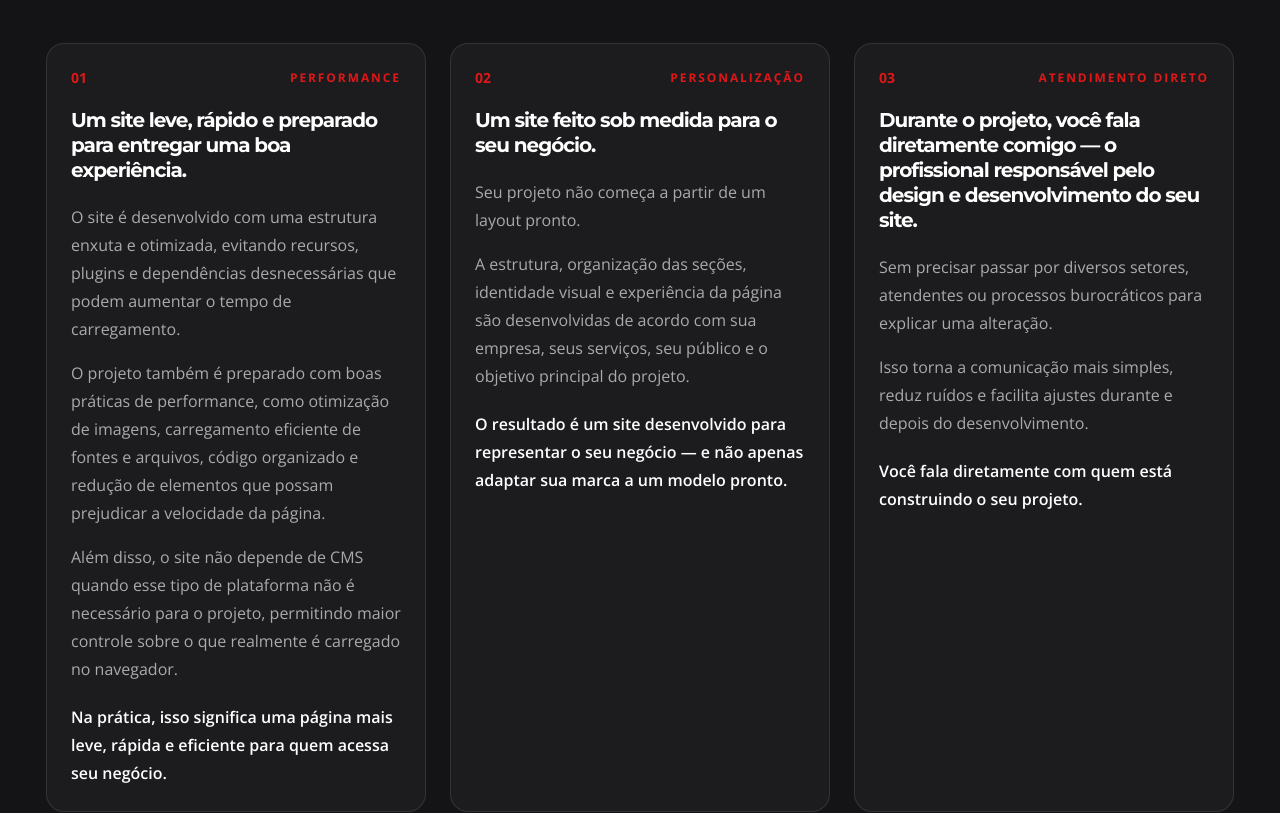
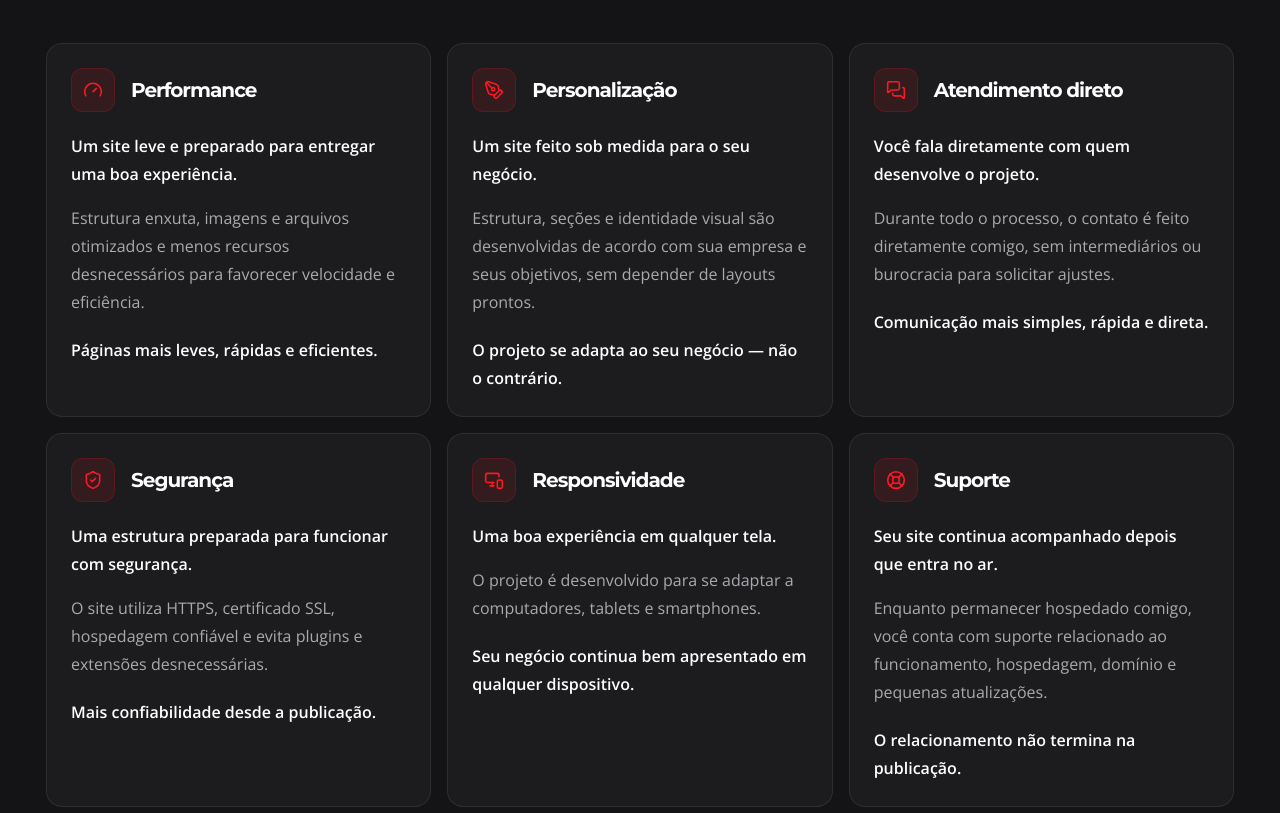
Before and after one commit to leolocs/leolocs_website, a React (Vite) app: page / in a window 1280 px wide. Shown: the part 5237-6050 px from the top of the page. Built offline with nearby package versions, Linux system fonts and the light colour scheme.

Commit message:
Alterações da seção diferenciais

```diff
--- a/src/App.tsx
+++ b/src/App.tsx
@@ -6,10 +6,15 @@ import {
   ChevronDown,
   ChevronRight,
   CircleDashed,
+  Gauge,
+  LifeBuoy,
   Menu,
   MonitorSmartphone,
   MousePointerClick,
+  MessagesSquare,
   PanelsTopLeft,
+  PenTool,
+  ShieldCheck,
   Search,
   SlidersHorizontal,
   TrendingUp,
@@ -138,6 +143,79 @@ const projectCards = [
 ];
 
 const whatsappBase = 'https://wa.me/5585999893938';
+
+const differentials = [
+  {
+    title: 'Performance',
+    icon: Gauge,
+    headline: 'Um site leve e preparado para entregar uma boa experiência.',
+    description: 'Estrutura enxuta, imagens e arquivos otimizados e menos recursos desnecessários para favorecer velocidade e eficiência.',
+    highlight: 'Páginas mais leves, rápidas e eficientes.',
+  },
+  {
+    title: 'Personalização',
+    icon: PenTool,
+    headline: 'Um site feito sob medida para o seu negócio.',
+    description: 'Estrutura, seções e identidade visual são desenvolvidas de acordo com sua empresa e seus objetivos, sem depender de layouts prontos.',
+    highlight: 'O projeto se adapta ao seu negócio — não o contrário.',
+  },
+  {
+    title: 'Atendimento direto',
+    icon: MessagesSquare,
+    headline: 'Você fala diretamente com quem desenvolve o projeto.',
+    description: 'Durante todo o processo, o contato é feito diretamente comigo, sem intermediários ou burocracia para solicitar ajustes.',
+    highlight: 'Comunicação mais simples, rápida e direta.',
+  },
+  {
+    title: 'Segurança',
+    icon: ShieldCheck,
+    headline: 'Uma estrutura preparada para funcionar com segurança.',
+    description: 'O site utiliza HTTPS, certificado SSL, hospedagem confiável e evita plugins e extensões desnecessárias.',
+    highlight: 'Mais confiabilidade desde a publicação.',
+  },
+  {
+    title: 'Responsividade',
+    icon: MonitorSmartphone,
+    headline: 'Uma boa experiência em qualquer tela.',
+    description: 'O projeto é desenvolvido para se adaptar a computadores, tablets e smartphones.',
+    highlight: 'Seu negócio continua bem apresentado em qualquer dispositivo.',
+  },
+  {
+    title: 'Suporte',
+    icon: LifeBuoy,
+    headline: 'Seu site continua acompanhado depois que entra no ar.',
+    description: 'Enquanto permanecer hospedado comigo, você conta com suporte relacionado ao funcionamento, hospedagem, domínio e pequenas atualizações.',
+    highlight: 'O relacionamento não termina na publicação.',
+  },
+];
+
+type DifferentialCardProps = (typeof differentials)[number];
+
+function DifferentialCard({ icon: Icon, title, headline, description, highlight }: DifferentialCardProps) {
+  function handlePointerMove(event: React.PointerEvent<HTMLElement>) {
+    const card = event.currentTarget;
+    const bounds = card.getBoundingClientRect();
+
+    card.style.setProperty('--mouse-x', `${event.clientX - bounds.left}px`);
+    card.style.setProperty('--mouse-y', `${event.clientY - bounds.top}px`);
+  }
+
+  return (
+    <article onPointerMove={handlePointerMove} className="differential-card p-6">
+      <div className="differential-card__content">
+        <div className="flex items-center gap-4">
+          <div className="flex h-11 w-11 shrink-0 items-center justify-center rounded-xl border border-[#FF1724]/20 bg-[#FF1724]/10 text-[#FF1724]">
+            <Icon className="h-5 w-5" strokeWidth={1.9} aria-hidden="true" />
+          </div>
+          <h3 className="text-xl font-bold leading-tight text-white">{title}</h3>
+        </div>
+        <p className="mt-5 text-base font-semibold leading-7 text-white">{headline}</p>
+        <p className="mt-4 text-base leading-7 text-muted">{description}</p>
+        <p className="mt-5 font-semibold leading-7 text-white">{highlight}</p>
+      </div>
+    </article>
+  );
+}
 
 function App() {
   const [mobileOpen, setMobileOpen] = useState(false);
@@ -405,80 +483,8 @@ function App() {
             O que você ganha ao desenvolver seu projeto comigo:
           </h2>
 
-          <div className="mt-12 grid gap-6 md:grid-cols-2 xl:grid-cols-3">
-            {[
-              {
-                number: '01',
-                title: 'Performance',
-                intro: 'Um site leve, rápido e preparado para entregar uma boa experiência.',
-                paragraphs: [
-                  'O site é desenvolvido com uma estrutura enxuta e otimizada, evitando recursos, plugins e dependências desnecessárias que podem aumentar o tempo de carregamento.',
-                  'O projeto também é preparado com boas práticas de performance, como otimização de imagens, carregamento eficiente de fontes e arquivos, código organizado e redução de elementos que possam prejudicar a velocidade da página.',
-                  'Além disso, o site não depende de CMS quando esse tipo de plataforma não é necessário para o projeto, permitindo maior controle sobre o que realmente é carregado no navegador.',
-                ],
-                emphasis: 'Na prática, isso significa uma página mais leve, rápida e eficiente para quem acessa seu negócio.',
-              },
-              {
-                number: '02',
-                title: 'Personalização',
-                intro: 'Um site feito sob medida para o seu negócio.',
-                paragraphs: [
-                  'Seu projeto não começa a partir de um layout pronto.',
-                  'A estrutura, organização das seções, identidade visual e experiência da página são desenvolvidas de acordo com sua empresa, seus serviços, seu público e o objetivo principal do projeto.',
-                ],
-                emphasis: 'O resultado é um site desenvolvido para representar o seu negócio — e não apenas adaptar sua marca a um modelo pronto.',
-              },
-              {
-                number: '03',
-                title: 'Atendimento direto',
-                intro: 'Durante o projeto, você fala diretamente comigo — o profissional responsável pelo design e desenvolvimento do seu site.',
-                paragraphs: [
-                  'Sem precisar passar por diversos setores, atendentes ou processos burocráticos para explicar uma alteração.',
-                  'Isso torna a comunicação mais simples, reduz ruídos e facilita ajustes durante e depois do desenvolvimento.',
-                ],
-                emphasis: 'Você fala diretamente com quem está construindo o seu projeto.',
-              },
-              {
-                number: '04',
-                title: 'Segurança',
-                intro: 'Seu site é publicado utilizando serviços de hospedagem confiáveis e configurado com certificado SSL, garantindo conexão HTTPS e proteção dos dados transmitidos entre o visitante e a página.',
-                paragraphs: [
-                  'Além disso, a estrutura do projeto evita recursos e extensões desnecessárias, reduzindo pontos que poderiam exigir manutenção ou atualização constante.',
-                ],
-                emphasis: 'Você recebe um site preparado para operar com mais segurança e confiabilidade desde o lançamento.',
-              },
-              {
-                number: '05',
-                title: 'Responsividade',
-                intro: 'Seu site é desenvolvido para funcionar corretamente em computadores, tablets e smartphones.',
-                paragraphs: [
-                  'A estrutura, o conteúdo, os botões e os elementos da interface são adaptados para diferentes tamanhos de tela, garantindo uma navegação clara e confortável independentemente do dispositivo utilizado pelo seu cliente.',
-                ],
-                emphasis: 'Seu negócio continua bem apresentado, seja no computador ou no celular.',
-              },
-              {
-                number: '06',
-                title: 'Suporte',
-                intro: 'O acompanhamento não termina depois que o site é publicado.',
-                paragraphs: [
-                  'Enquanto seu site permanecer hospedado comigo, você continua contando com suporte para questões relacionadas ao funcionamento da página, hospedagem, domínio e ajustes técnicos necessários para manter o projeto operando corretamente.',
-                  'Isso significa que, caso surja alguma dúvida, problema ou necessidade de orientação, você continua tendo um contato direto para resolver essas questões sem precisar procurar outro profissional.',
-                ],
-                emphasis: 'Seu site continua com suporte mesmo depois de estar no ar.',
-              },
-            ].map((benefit) => (
-              <article key={benefit.number} className="rounded-[18px] border border-border bg-card p-6 transition hover:-translate-y-1 hover:border-brand/40">
-                <div className="mb-5 flex items-center justify-between">
-                  <span className="text-sm font-bold text-brandText">{benefit.number}</span>
-                  <span className="text-xs font-bold uppercase tracking-[0.16em] text-brandText">{benefit.title}</span>
-                </div>
-                <h3 className="text-xl font-bold leading-tight text-white">{benefit.intro}</h3>
-                <div className="mt-5 space-y-4 text-base leading-7 text-muted">
-                  {benefit.paragraphs.map((paragraph) => <p key={paragraph}>{paragraph}</p>)}
-                </div>
-                <p className="mt-5 font-semibold leading-7 text-white">{benefit.emphasis}</p>
-              </article>
-            ))}
+          <div className="mt-12 grid gap-4 md:grid-cols-2 xl:grid-cols-3">
+            {differentials.map((differential) => <DifferentialCard key={differential.title} {...differential} />)}
           </div>
         </section>
 
--- a/src/index.css
+++ b/src/index.css
@@ -71,6 +71,58 @@ img {
   animation: hero-word-in 320ms ease-out;
 }
 
+.differential-card {
+  --mouse-x: 50%;
+  --mouse-y: 50%;
+  position: relative;
+  overflow: hidden;
+  border: 1px solid rgba(255, 255, 255, 0.08);
+  border-radius: 16px;
+  background: #1c1c1f;
+  transition: transform 220ms ease, border-color 220ms ease;
+}
+
+.differential-card::before,
+.differential-card::after {
+  content: '';
+  position: absolute;
+  inset: 0;
+  pointer-events: none;
+  opacity: 0;
+  transition: opacity 220ms ease;
+}
+
+.differential-card::before {
+  background: radial-gradient(320px circle at var(--mouse-x) var(--mouse-y), rgba(255, 23, 36, 0.12), transparent 45%);
+  z-index: 0;
+}
+
+.differential-card::after {
+  border-radius: inherit;
+  padding: 1px;
+  background: radial-gradient(240px circle at var(--mouse-x) var(--mouse-y), rgba(255, 23, 36, 0.55), transparent 45%);
+  -webkit-mask: linear-gradient(#fff 0 0) content-box, linear-gradient(#fff 0 0);
+  -webkit-mask-composite: xor;
+  mask-composite: exclude;
+  z-index: 1;
+}
+
+.differential-card:hover {
+  transform: translateY(-3px);
+  border-color: rgba(255, 23, 36, 0.26);
+}
+
+.differential-card:hover::before,
+.differential-card:hover::after {
+  opacity: 1;
+}
+
+.differential-card__content {
+  position: relative;
+  z-index: 2;
+  height: 100%;
+}
+
 @keyframes hero-word-in {
   from {
     opacity: 0;
@@ -112,6 +164,26 @@ img {
 
   .hero-word {
     animation: none;
+  }
+
+  .differential-card {
+    transition: none;
+  }
+
+  .differential-card:hover {
+    transform: none;
+  }
+}
+
+@media (hover: none), (pointer: coarse) {
+  .differential-card::before,
+  .differential-card::after {
+    display: none;
+  }
+
+  .differential-card:hover {
+    transform: none;
+    border-color: rgba(255, 255, 255, 0.08);
   }
 }
 
```
